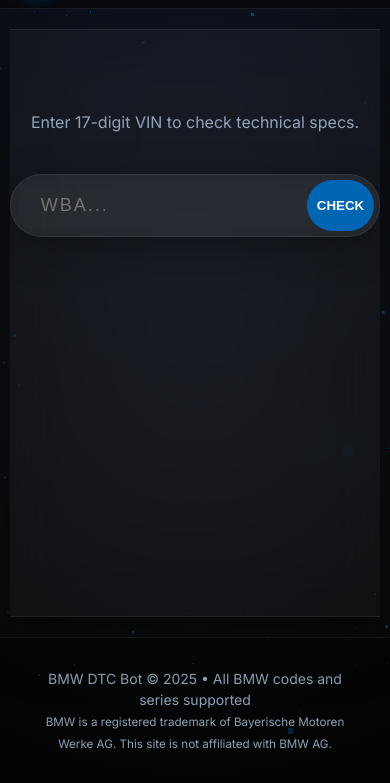
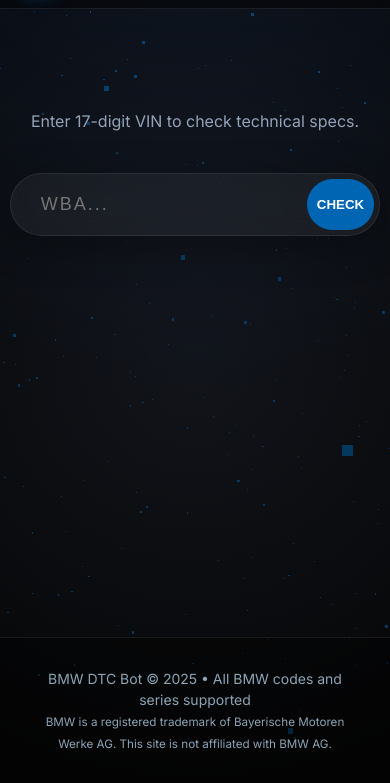
Before and after one commit to hoffman1938/bimmercode, a plain HTML site: page vin.html in a window 390 px wide. Shown: the part 61-844 px from the top of the page. Drawn offline with nearby package versions, Linux system fonts and the light colour scheme.

Commit message:
fixedResp2

```diff
--- a/css/responsive.css
+++ b/css/responsive.css
@@ -234,9 +234,19 @@
     padding: 0 15px;
     margin-top: 15px;
     width: 100%;
-    border-radius: 0; /* Убираем скругления контейнера на мобильных для экономии места */
-    border-left: none;
-    border-right: none;
+
+    /* --- ФИКС ДЛЯ IPHONE (Убираем серую пелену) --- */
+    border-radius: 0;
+    border: none !important;
+
+    /* Делаем главный контейнер полностью прозрачным на мобильных,
+       чтобы был виден 3D фон */
+    background: transparent !important;
+    box-shadow: none !important;
+
+    /* Отключаем тяжелый эффект размытия для контейнера на моб */
+    backdrop-filter: none !important;
+    -webkit-backdrop-filter: none !important;
   }
 
   #code-detail {
--- a/vin.html
+++ b/vin.html
@@ -12,7 +12,6 @@
     <link rel="shortcut icon" href="./assets/icons/ico.svg" type="image/x-icon">
 
     <script src="https://cdnjs.cloudflare.com/ajax/libs/three.js/r128/three.min.js"></script>
-
     <style>
         .vin-hero { text-align: center; margin: 80px 0 40px; }
         .vin-hero h1 { font-size: 3rem; background: linear-gradient(45deg, #fff, #6f9bd1); background-clip: text; -webkit-text-fill-color: transparent; margin-bottom: 10px; }
@@ -199,7 +198,6 @@
     </footer>
 
     <script src="./js/vin.js"></script>
-    <script src="./js/script.js"></script>
     <script>
         // Легкий фон (тот же самый)
         const scene = new THREE.Scene();
```
